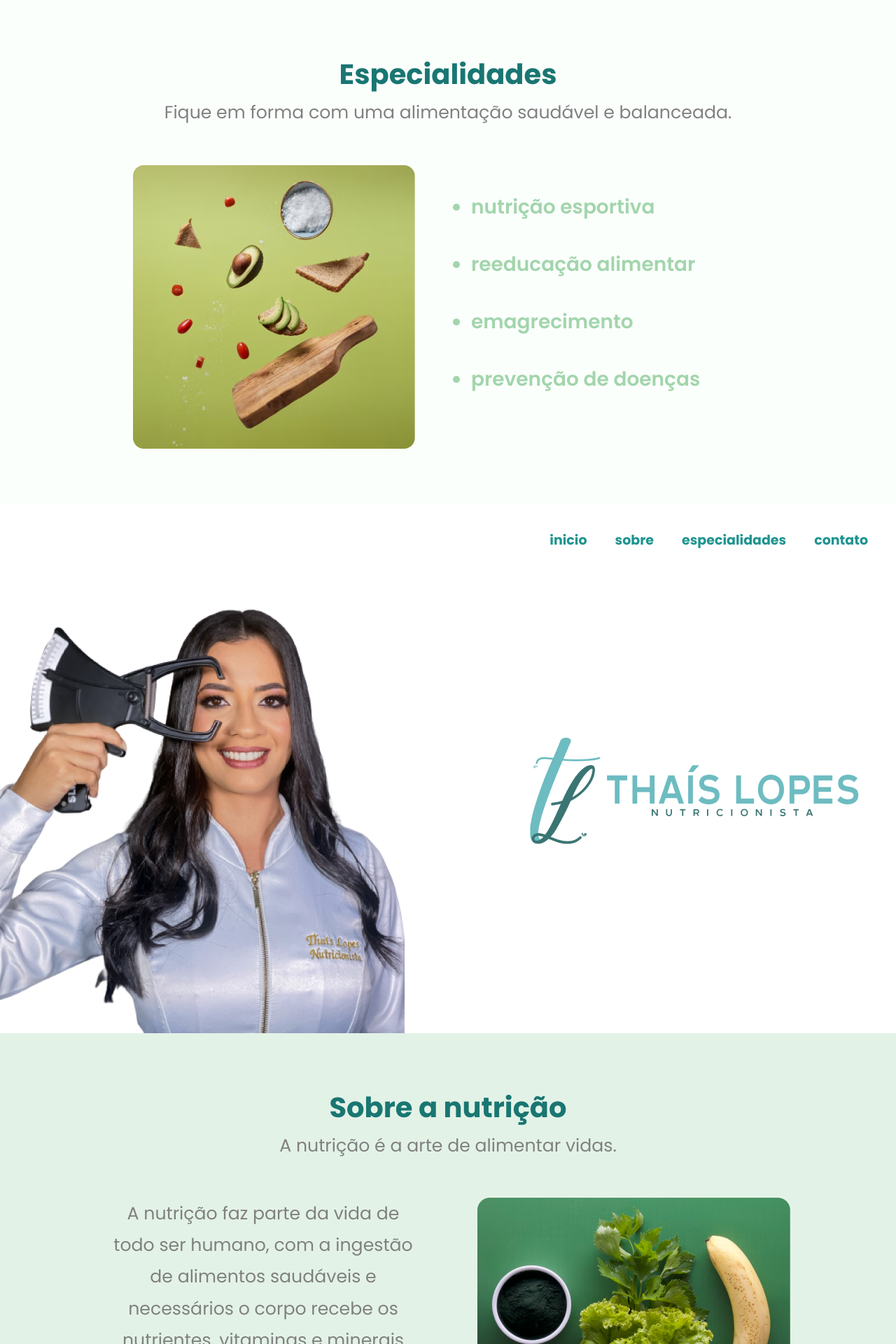
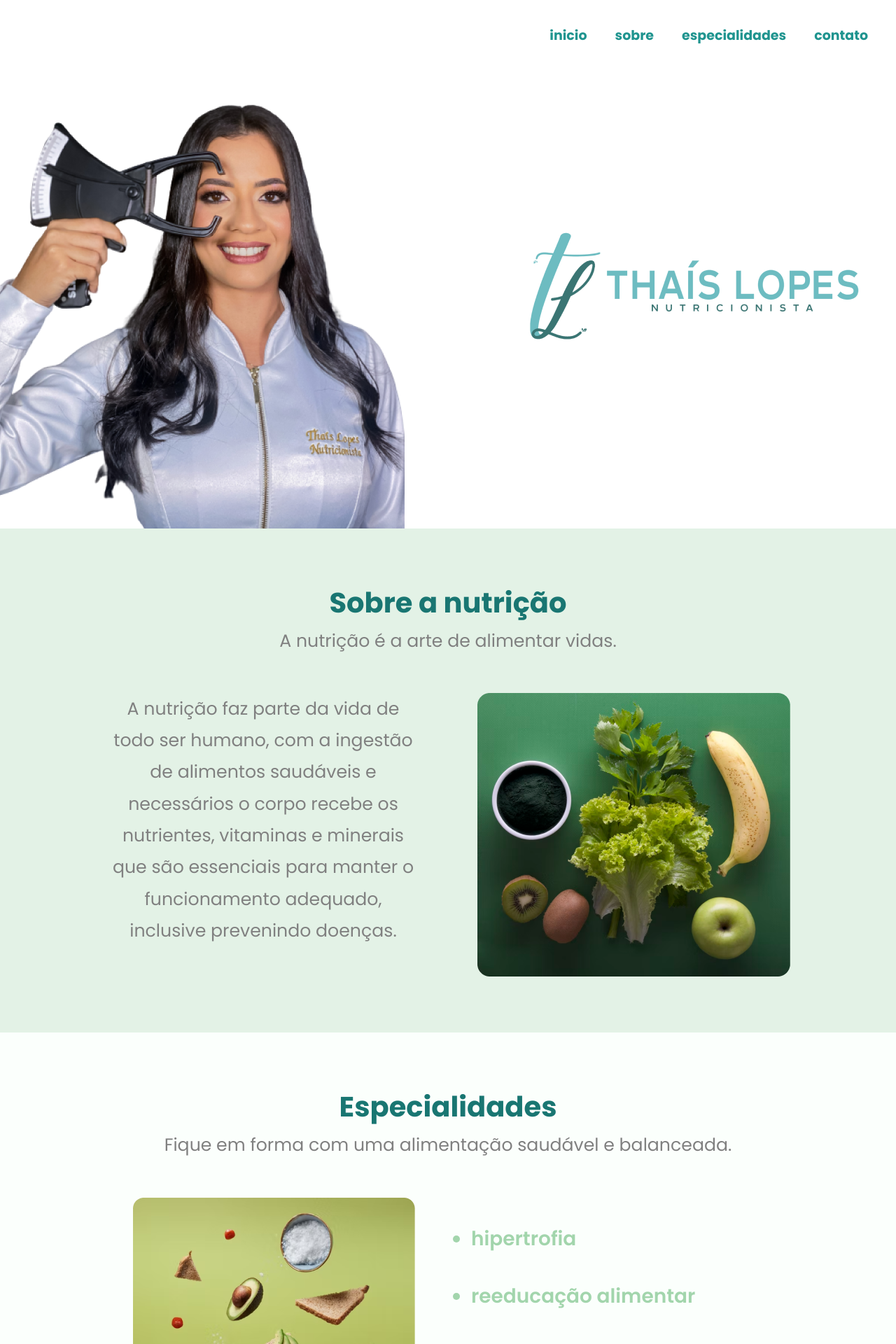
Before and after one commit to ThaisLopes019/nutri-thais, a React (Vite) app: page / in a window 1280 px wide. Shown: the top 1920 px of the page at 70% size. Built offline with nearby package versions, Linux system fonts and the light colour scheme.

Commit message:
:sparkles:feat: Adicionando componente para o Bloco3

```diff
--- a/src/components/Bloco3/index.tsx
+++ b/src/components/Bloco3/index.tsx
@@ -12,7 +12,7 @@ export function Bloco3() {
         <div className="txt">
           <ul>
             <li>
-              <a href="">nutrição esportiva</a>
+              <a href="">hipertrofia</a>
             </li>
             <li>
               <a href="">reeducação alimentar</a>
--- a/src/pages/Home/index.tsx
+++ b/src/pages/Home/index.tsx
@@ -6,9 +6,9 @@ import { Bloco4 } from '../../components/Bloco4'
 export function Home() {
   return (
     <>
-      <Bloco3 />
       <Bloco1 />
       <Bloco2 />
+      <Bloco3 />
       <Bloco4
         linkWpp={'https://api.whatsapp.com/send?phone=5581991131391'}
         linkInsta={'https://www.instagram.com/nutri.thaislopes/'}
```
